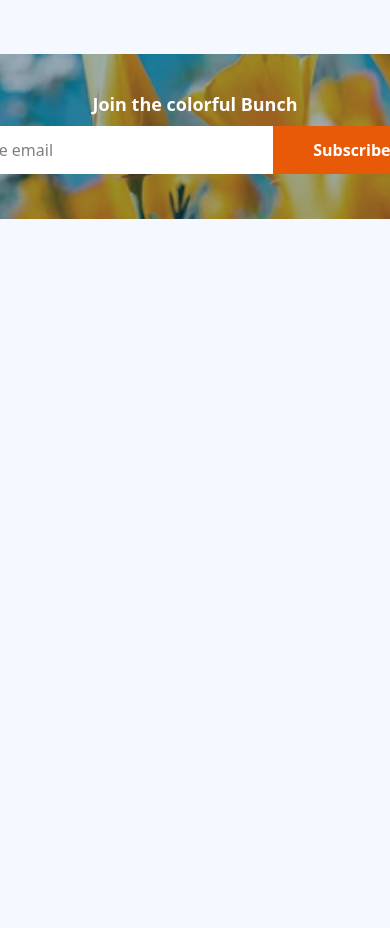
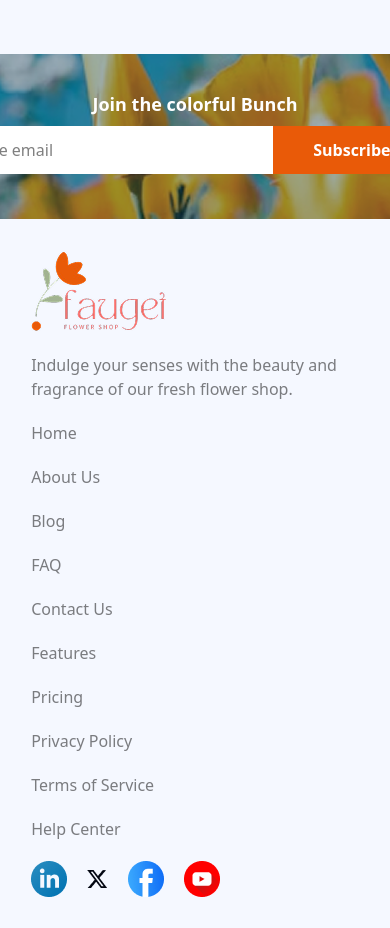
Before and after one commit to maktum940/Programming-Hero-Assignment-2, a plain HTML site: page index.html in a window 390 px wide. Shown: the part 2682-3610 px from the top of the page. Before the commit the page ends 2901 px from the top, so only its background shows below. Drawn offline with nearby package versions, Linux system fonts and the light colour scheme.

Commit message:
Completed the last Footer Section and it's Mobile Responsiveness

```diff
--- a/index.html
+++ b/index.html
@@ -9,6 +9,9 @@
 </head>
 
 <body class="bg-[#F5F8FF]">
+
+    <!-- Navbar -->
+
     <header class="flex px-[8%] pt-[2%] justify-between">
         <a href=""><img class="w-[135px] h-[82px] max-md:w-[63px] max-md:h-[38px]" src="assets/logo.png"
                 alt="faugei logo"></a>
@@ -26,7 +29,9 @@
         </div>
     </header>
     <main>
+
         <!-- Banner -->
+
         <section class="flex m-[8%] flex-row-reverse max-md:m-0 max-md:block">
             <div class="">
                 <img class="w-250 " src="assets/hero-flower.png" alt="">
@@ -39,7 +44,9 @@
                     exotic blooms,we offer a wide variety of fresh flowers that are perfect for any occasion.</p>
             </div>
         </section>
+
         <!-- Plants Section -->
+
         <section class="m-[8%]">
             <div class="justify-items-center">
                 <h1 class="text-5xl font-[nato] pb-[10px] font-bold"><span class="text-[#E95A08]">Our</span> Plants</h1>
@@ -98,7 +105,9 @@
                 </div>
             </div>
         </section>
+
         <!-- Plants Lover Section -->
+
         <section class="flex m-[8%] max-md:flex-col">
             <img src="assets/flower-store.png" alt="">
             <!-- <img src="assets/trusted-badge.png" alt=""> -->
@@ -117,7 +126,9 @@
                 </ul>
             </div>
         </section>
+
         <!-- Join Section -->
+
         <section class="bg-[url(assets/news-letter-bg.png)] bg-center h-[500px] content-center max-md:h-[165px]">
             <h1 class="text-white text-2xl font-bold max-md:text-lg text-center">Join the colorful Bunch</h1>
             <div class="flex flex-row justify-center p-2">
@@ -126,6 +137,45 @@
             </div>
         </section>
     </main>
+
+    <!-- Footer -->
+
+    <footer class="flex m-[8%] text-[rgb(0,0,0,50%)] max-md:flex flex-col">
+        <div>
+            <img src="assets/logo.png" alt="">
+            <p class="py-5 w-[50%] max-md:w-full">Indulge your senses with the beauty and fragrance of our fresh flower shop.</p>
+        </div>
+        <div>
+            <ul class="grid grid-cols-2 gap-x-20 gap-y-5 max-md:grid-cols-1">
+                <li><a href="">Home</a></li>
+                <li><a href="">About Us</a></li>
+                <li><a href="">Blog</a></li>
+                <li><a href="">FAQ</a></li>
+                <li><a href="">Contact Us</a></li>
+                <li><a href="">Features</a></li>
+                <li><a href="">Pricing</a></li>
+                <li><a href="">Privacy Policy</a></li>
+                <li><a href="">Terms of Service</a></li>
+                <li><a href="">Help Center</a></li>
+            </ul>
+        </div>
+        <div class="pl-50 max-md:p-0 max-md:pt-5">
+            <ul class="flex flex-row gap-5 items-center">
+                <li>
+                    <a href=""><img src="./assets/icon-linkedin.png" alt="" /></a>
+                </li>
+                <li>
+                    <a href=""><img src="./assets/icon-twitter.png" alt="" /></a>
+                </li>
+                <li>
+                    <a href=""><img src="./assets/icon-facebook.png" alt="" /></a>
+                </li>
+                <li>
+                    <a href=""><img src="./assets/icon-youtube.png" alt="" /></a>
+                </li>
+            </ul>
+        </div>
+    </footer>
 </body>
 
 </html>
```
